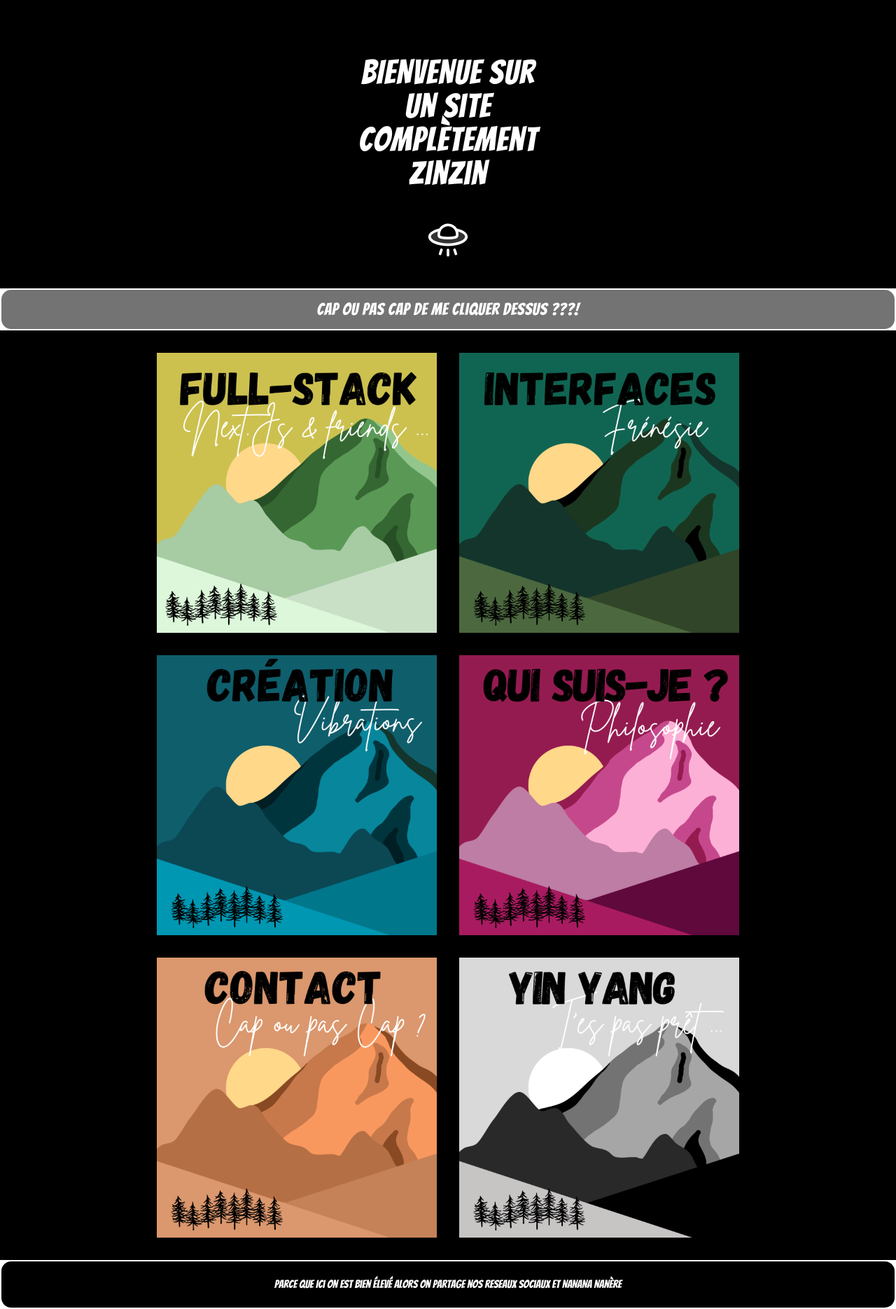
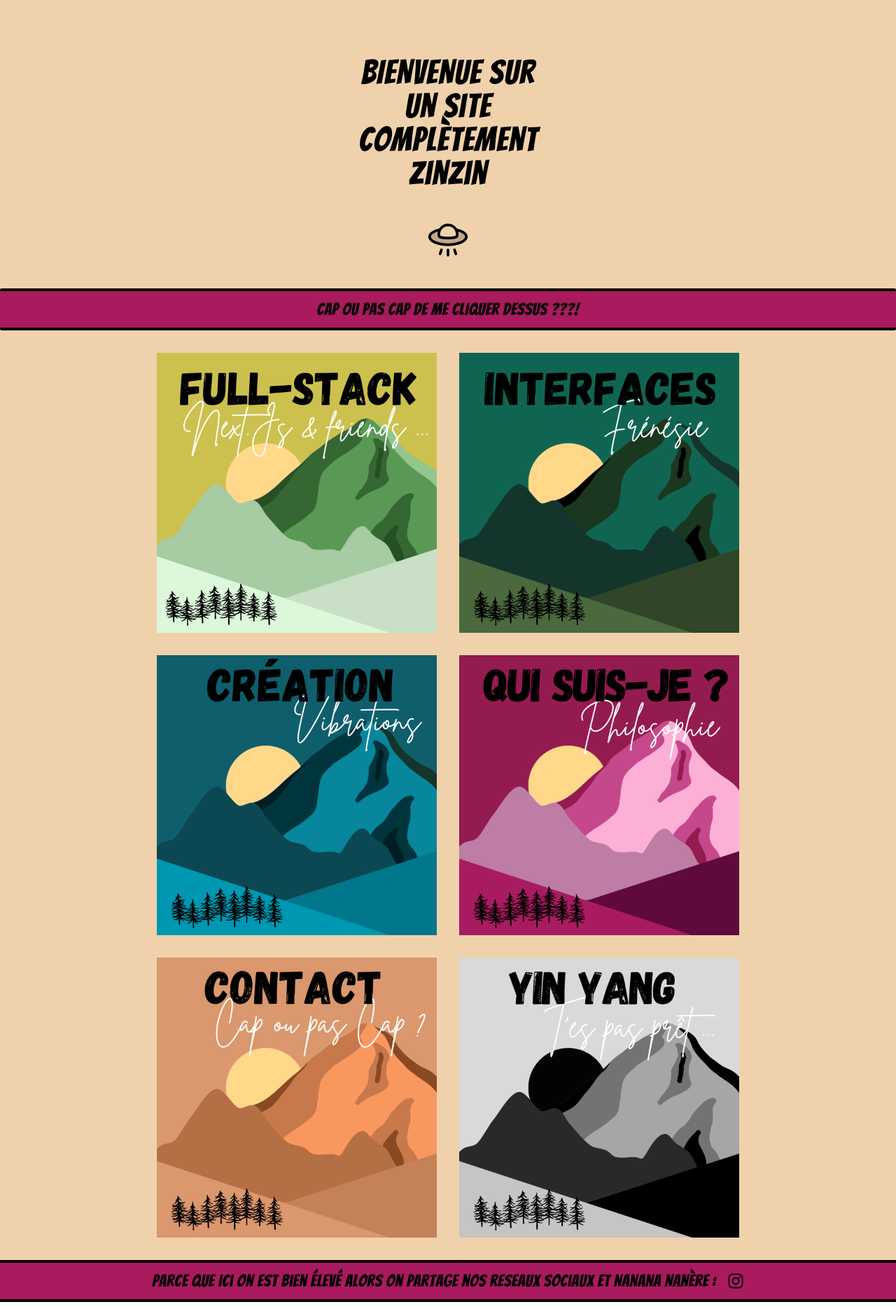
Before and after one commit to AurelieBlanc/Portfolio, a Next.js app: page / in a window 1280 px wide. Shown: the whole page at 70% size. Built offline with nearby package versions, Linux system fonts and the light colour scheme; a web font is replaced by a local one.

Commit message:
mise en place theme light/dark

```diff
--- a/app/components/Banner.tsx
+++ b/app/components/Banner.tsx
@@ -1,11 +1,21 @@
+"use client"
+
 import Image from "next/image";
 import { PiFlyingSaucerDuotone } from "react-icons/pi"; // import icone secoupe volante
 
+import useThemeStore from "@/store/themeStore";
+
 
 export default function Banner() {
+
+    const { theme } = useThemeStore();
+
+    const couleurLight = "bg-parchemin text-black";
+    const couleurDark = "bg-black text-white";
+
     return(
         <div
-            className="w-full h-full border-red flex flex-col justify-center items-center bg-black">
+            className = {`"w-full h-full border-red flex flex-col justify-center items-center ${ theme === 'light' ? couleurLight : couleurDark}`}>
 
            {/* <div
                 className="">
@@ -19,12 +29,12 @@ export default function Banner() {
             </div> */}
 
             <h1
-                className="font-bangers tracking-wide text-5xl text-white w-[300px]  mx-auto text-center mt-20 mb-10">
+                className="font-bangers tracking-wide text-5xl w-[300px]  mx-auto text-center mt-20 mb-10">
                     BIENVENUE sur Un site complètement Zinzin
             </h1>
 
             <PiFlyingSaucerDuotone
-                className="text-white text-6xl mb-10"/>
+                className=" text-6xl mb-10"/>
 
 
         </div>
--- a/app/components/Footer.tsx
+++ b/app/components/Footer.tsx
@@ -1,8 +1,24 @@
+"use client"
+
+import { FaInstagram } from "react-icons/fa";
+import useThemeStore from "@/store/themeStore";
+
+
 export default function Footer() {
+
+    const { theme } = useThemeStore();
+
+    const couleurLight = " text-black border-black";
+    const couleurDark = "text-white border-white ";
+
     return (
         <div
-            className="w-full h-[70px] bg-black text-white border-white border-2 font-bangers flex justify-center items-center rounded-2xl">
-            Parce que ici on est bien élevé alors on partage nos reseaux sociaux et NaNANA Nanère
+            className={` ${ theme === "light" ? couleurLight : couleurDark } w-full h-[60px] bg-prune border-t-4 border-b-4 font-bangers flex justify-center items-center text-2xl tracking-wide`}>
+            Parce que ici on est bien élevé alors on partage nos reseaux sociaux et NaNANA Nanère :
+
+            <FaInstagram
+                className="ml-4" />
+
         </div>
     )
 }
--- a/app/components/MessagesBar.tsx
+++ b/app/components/MessagesBar.tsx
@@ -1,7 +1,19 @@
+"use client";
+
+import useThemeStore from "@/store/themeStore";
+
+
 export default function MessagesBar () {
+
+
+    const { theme } = useThemeStore();
+
+    const couleurLight = " text-black border-black";
+    const couleurDark = "text-white border-white ";
+
     return (
         <div
-            className="w-full h-[60px] bg-gris text-white border-white border-2 flex justify-center items-center font-bangers font-medium text-2xl tracking-wide rounded-2xl">
+            className={` ${ theme === "light" ? couleurLight : couleurDark } w-full h-[60px] bg-prune  mx-auto border-t-4 border-b-4 rounded-sm flex justify-center items-center font-bangers font-medium text-2xl tracking-wide `}>
                 Cap ou Pas Cap de me cliquer dessus ???!
         </div>
     )
--- a/app/page.tsx
+++ b/app/page.tsx
@@ -1,12 +1,27 @@
+"use client";
+
 import Image from "next/image";
+import useThemeStore from "@/store/themeStore"; // on importe le store global
 
 export default function Home() {
+
+  const { toggleTheme, theme } = useThemeStore();
+
+  function switchTheme() {
+    toggleTheme();
+    console.log(theme);
+  }
+
+  const soleilBlanc = "/images/vignettes/VignettesYinYangSoleilBlanc.png"
+  const soleilNoir = "/images/vignettes/VignettesYinYangSoleilNoir.png"
+
+
   return (
 
   <div
-    className="w-full h-full bg-black">
+    className={`w-full h-[100%]  ${ theme === "light" ? "bg-parchemin" : "bg-black"}`}>
 
-    <div className="w-[70%] mx-auto  flex justify-center flex-wrap gap-8 pt-8 pb-8 bg-black">
+    <div className={`w-[70%] mx-auto  flex justify-center flex-wrap gap-8 pt-8 pb-8 ${ theme === "light" ? "bg-parchemin" : "bg-black"}`}>
 
 
         <div
@@ -64,11 +79,14 @@ export default function Home() {
             />
         </div>
 
+
         <div
-          className="">
+          className=""
+          onClick={switchTheme}>
 
             <Image
-              src="/images/vignettes/VignettesYinYangSoleilBlanc.png"
+
+              src={ theme === "light" ? soleilNoir : soleilBlanc }
               alt="vignette avec paysage minimaliste pour présenter le travail en Full-Stack"
               width={400}
               height={400}
@@ -76,6 +94,7 @@ export default function Home() {
         </div>
 
 
+
     </div>
 
   </div>
--- a/store/themeStore.ts
+++ b/store/themeStore.ts
@@ -2,16 +2,27 @@ import { create } from "zustand";
 
 interface ThemeStore {
     theme: "light" | "dark",
+    messagesBar: string,
+
     toggleTheme: () => void,
+    toggleMessagesBar: () => void,
 }
 
 const useThemeStore = create <ThemeStore> ((set) => ({
     theme : "light", // valeur initiale
+    messagesBar: "vertLight",
 
     toggleTheme: () =>
         set((state) => ({
             theme: state.theme === "light" ? "dark": "light",
         })),
+
+    toggleMessagesBar: () =>
+    {
+        set((state) => {
+
+        })
+    }
 }));
 
 export default useThemeStore
--- a/tailwind.config.js
+++ b/tailwind.config.js
@@ -15,10 +15,11 @@ module.exports = {
         colors: {
           "vertLight" : "#CCC14E",
           "vertDark" : "#106552",
-          "blueDark" : "#105E6C",
+          "blueDark" : "#06869D",
           "sable" : "#DB976D",
-          "prune" : "#941B50",
-          "gris" : "#737373"
+          "prune" : "#A91A5F",
+          "gris" : "#737373",
+          "parchemin": "#EFD2AB"
         }
       },
     },
```
